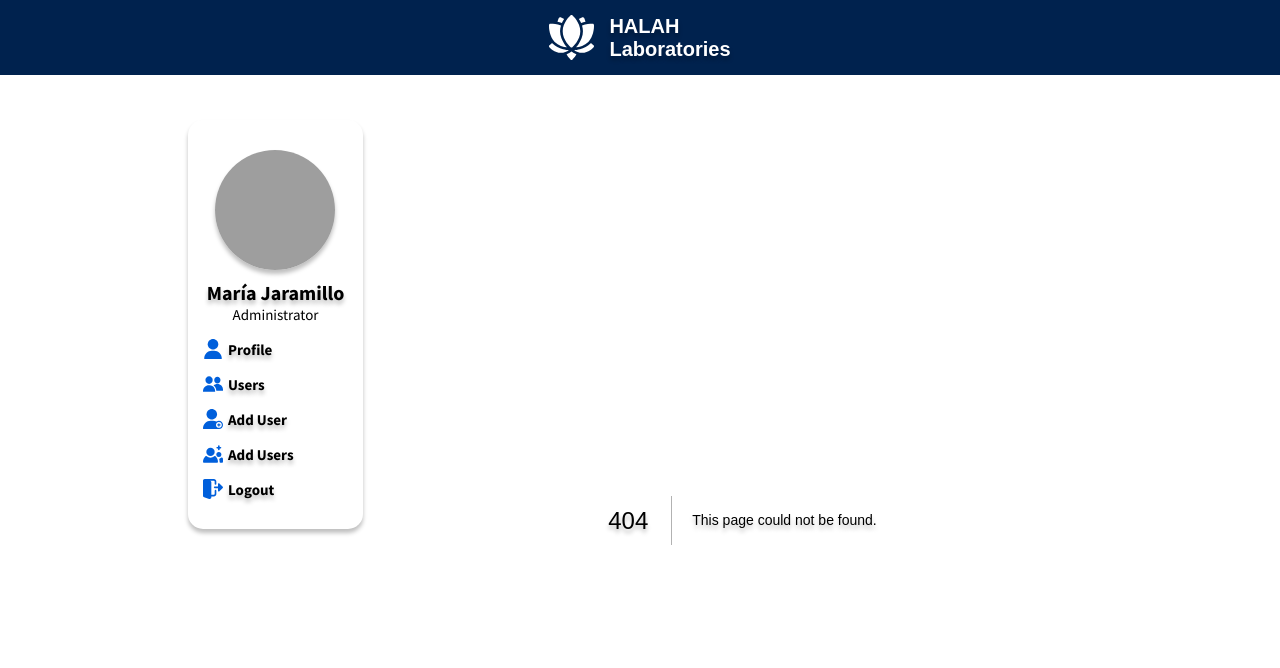
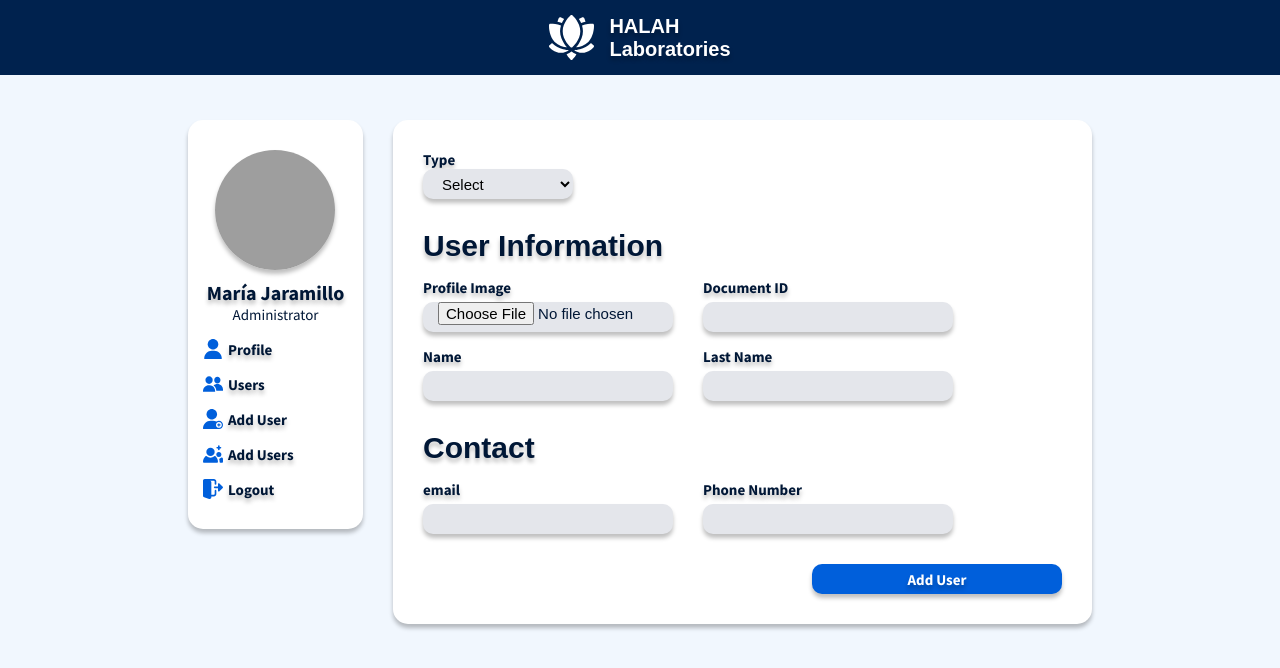
Before and after one commit to hyfi06/HALAH-Laboratories-Platform, a Next.js app: page /dummy in a window 1280 px wide. Before the commit this address had no page. Shown: the top 668 px of the page. Built offline with nearby package versions, Linux system fonts and the light colour scheme; grey boxes are pictures that could not be loaded; a web font is replaced by a local one.

Commit message:
[Add] Add component AddUserForm
Refs #28 #51

```diff
--- /dev/null
+++ b/src/assets/styles/components/AddUserForm.scss
@@ -0,0 +1,38 @@
+@import '../main.scss';
+
+.add-user {
+  @include card;
+  padding: $space_x6;
+  &__type {
+    margin-bottom: $space_x6;
+    &__select {
+      width: 150px;
+    }
+  }
+  &__input {
+    &__field {
+      width: 250px;
+      height: 30px;
+      margin-bottom: $space_x3;
+      margin-right: $space_x6;
+    }
+  }
+  &__title-section {
+    margin-bottom: $space_x3;
+  }
+  &__information-container {
+    display: flex;
+    flex-wrap: wrap;
+    flex-direction: row;
+    margin-bottom: $space_x3;
+  }
+  &__confirm {
+    width: 100%;
+    height: 30px;
+    display: flex;
+    justify-content: flex-end;
+    &__button {
+      width: 250px;
+    }
+  }
+}
--- /dev/null
+++ b/src/components/AddUserForm.jsx
@@ -0,0 +1,92 @@
+import '../assets/styles/components/AddUserForm.scss';
+
+function AddUserForm() {
+  return (
+    <>
+      <div className='add-user'>
+        <div className='add-user__type input'>
+          <strong className='add-user__type__text '>Type</strong>
+          <select
+            className='add-user__type__select input__field'
+            placeholder='Enter '
+          >
+            <option disabled selected>
+              Select
+            </option>
+            <option value='doctor'>Doctor</option>
+            <option value='patient'>Patient</option>
+            <option value='bacteriologist'>Bacteriologist</option>
+            <option value='admin'>Administrator</option>
+          </select>
+        </div>
+        <h2 className='add-user__title-section'>User Information</h2>
+        <div className='add-user__information-container'>
+          <div className='add-user__input input '>
+            <strong className='add-user__input__strong input__label'>
+              Profile Image
+            </strong>
+            <input
+              placeholder='Upload'
+              type='file'
+              className='add-user__input__field  input__field'
+            ></input>
+          </div>
+          <div className='add-user__input input '>
+            <strong className='add-user__input__strong input__label'>
+              Document ID
+            </strong>
+            <input
+              type='text'
+              className='add-user__input__field input__field'
+            ></input>
+          </div>
+          <div className='add-user__input input '>
+            <strong className='add-user__input__strong input__label'>
+              Name
+            </strong>
+            <input
+              type='text'
+              className='add-user__input__field input__field'
+            ></input>
+          </div>
+          <div className='add-user__input input '>
+            <strong className='add-user__input__strong input__label'>
+              Last Name
+            </strong>
+            <input
+              type='text'
+              className='add-user__input__field input__field'
+            ></input>
+          </div>
+        </div>
+        <h2 className='add-user__title-section'>Contact</h2>
+        <div className='add-user__information-container'>
+          <div className='add-user__input input '>
+            <strong className='add-user__input__strong input__label'>
+              email
+            </strong>
+            <input
+              type='email'
+              className='add-user__input__field input__field'
+            ></input>
+          </div>
+          <div className='add-user__input input '>
+            <strong className='add-user__input__strong input__label'>
+              Phone Number
+            </strong>
+            <input
+              type='tel'
+              className='add-user__input__field input__field'
+            ></input>
+          </div>
+        </div>
+        <div className='add-user__confirm'>
+          <button className='add-user__confirm__button btn ' type='submit'>
+            Add User
+          </button>
+        </div>
+      </div>
+    </>
+  );
+}
+export default AddUserForm;
--- /dev/null
+++ b/src/pages/dummy.jsx
@@ -0,0 +1,6 @@
+import AddUserForm from '../components/AddUserForm';
+
+function dummy() {
+  return <AddUserForm />;
+}
+export default dummy;
```
Also changed, not shown: src/pages/add-users.jsx (deleted, +0 -21 lines).
